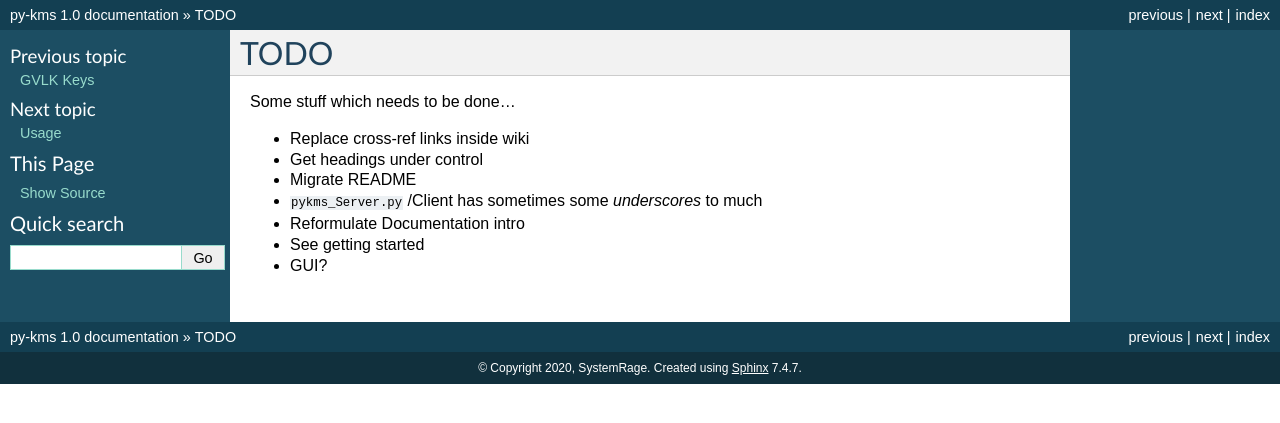
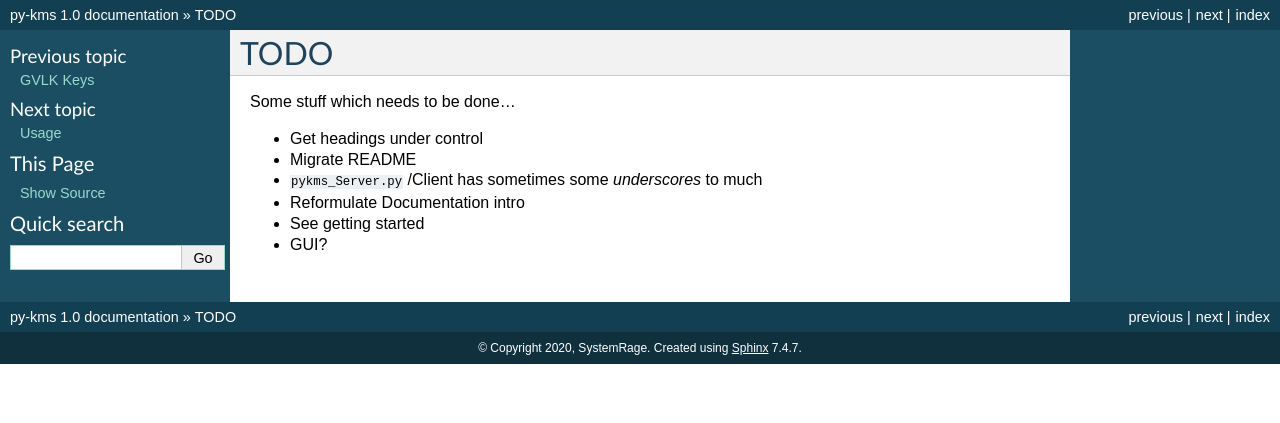
Before and after one commit to SystemRage/py-kms, a Sphinx documentation site: the page built from docs/TODO.md, in a window 1280 px wide. Shown: the top 423 px of the page. Built offline with Sphinx 7.4.7, drawn with Linux system fonts in a browser that asks for light colours.

Commit message:
Done Ref replacement

```diff
--- a/docs/TODO.md
+++ b/docs/TODO.md
@@ -2,7 +2,6 @@
 
 Some stuff which needs to be done...
 
-* Replace cross-ref links inside wiki
 * Get headings under control
 * Migrate README
 * `pykms_Server.py` /Client has sometimes some _underscores_ to much
```
